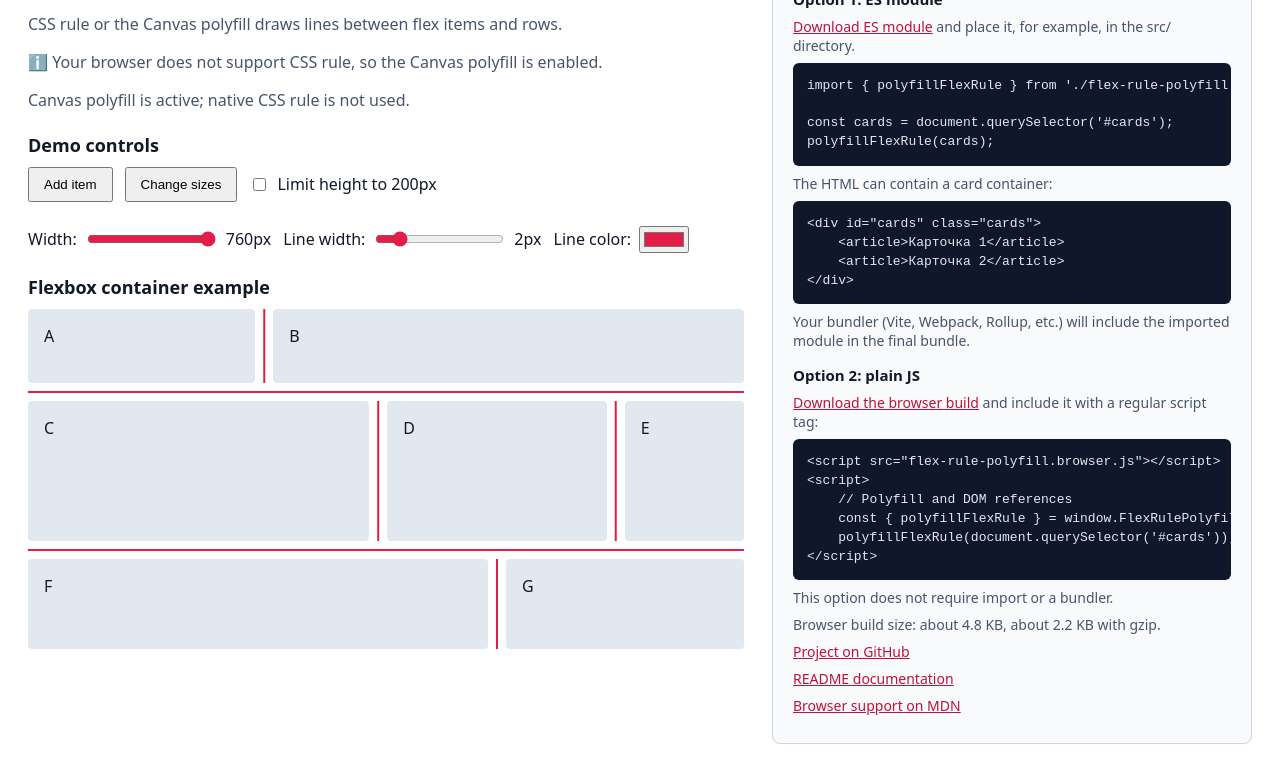
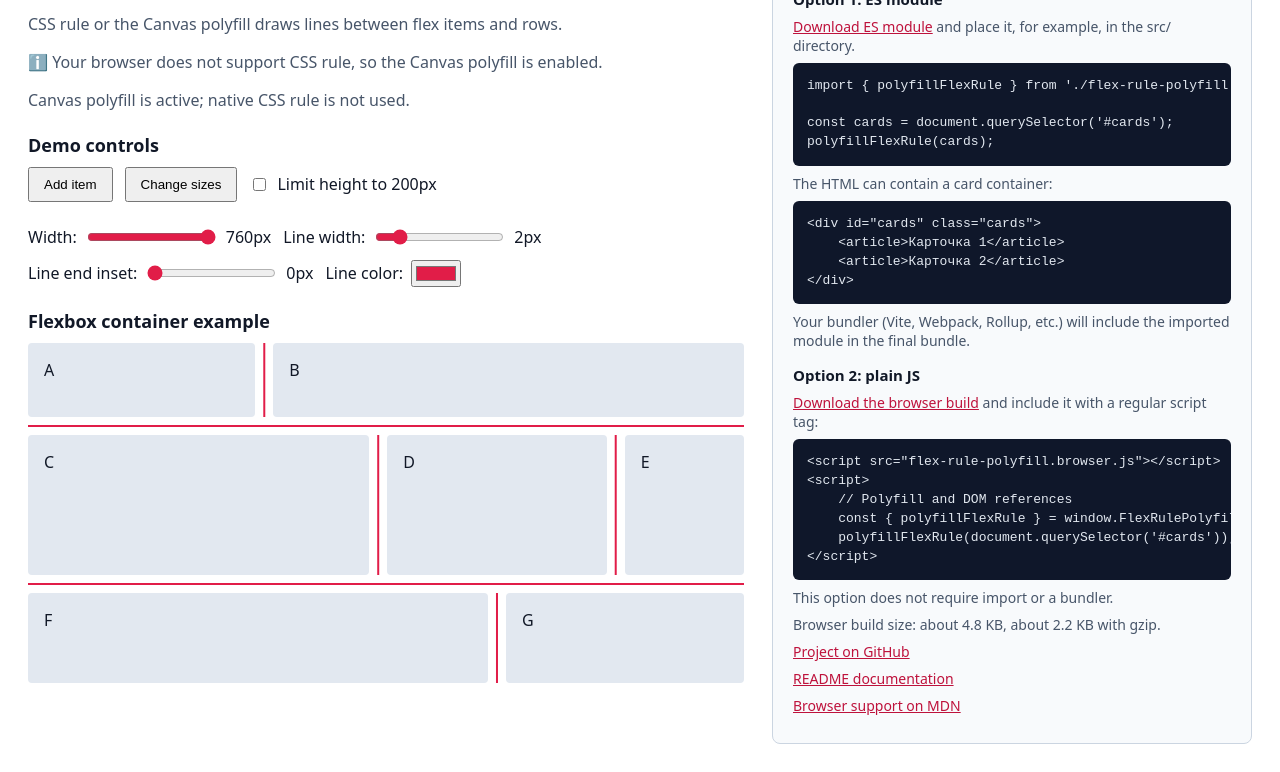
Before and after one commit to Artemeey/flex-rule-polyfill, a website: page demo/index.html in a window 1280 px wide. Shown: the part 104-876 px from the top of the page. Drawn offline with Linux system fonts and the light colour scheme.

Commit message:
feat(demo): добавить управление отступом rule-inset

```diff
--- a/demo/index.html
+++ b/demo/index.html
@@ -306,6 +306,11 @@
                     <output id="rule-width-value">2px</output>
                 </div>
                 <div class="control-group">
+                    <label for="rule-inset" data-i18n="lineInset">Отступ концов линий:</label>
+                    <input id="rule-inset" type="range" min="0" max="20" step="1" value="0">
+                    <output id="rule-inset-value">0px</output>
+                </div>
+                <div class="control-group">
                     <label for="rule-color" data-i18n="lineColor">Цвет линии:</label>
                     <input id="rule-color" type="color" value="#e11d48">
                 </div>
@@ -387,6 +392,7 @@ polyfillFlexRule(cards);</code></pre>
             scrollLabel: 'Ограничить высоту 200px',
             containerWidth: 'Ширина:',
             lineWidth: 'Толщина линии:',
+            lineInset: 'Отступ концов линий:',
             lineColor: 'Цвет линии:',
             language: 'Язык:',
             usageTitle: 'Варианты подключения',
@@ -422,6 +428,7 @@ polyfillFlexRule(cards);</code></pre>
             scrollLabel: 'Limit height to 200px',
             containerWidth: 'Width:',
             lineWidth: 'Line width:',
+            lineInset: 'Line end inset:',
             lineColor: 'Line color:',
             language: 'Language:',
             usageTitle: 'Connection options',
@@ -454,11 +461,14 @@ polyfillFlexRule(cards);</code></pre>
     const containerWidthValue = document.querySelector('#value');
     const ruleWidth = document.querySelector('#rule-width');
     const ruleWidthValue = document.querySelector('#rule-width-value');
+    const ruleInset = document.querySelector('#rule-inset');
+    const ruleInsetValue = document.querySelector('#rule-inset-value');
     const ruleColor = document.querySelector('#rule-color');
     const defaultSettings = {
         language: 'en',
         width: '760',
         ruleWidth: '2',
+        ruleInset: '0',
         color: '#e11d48',
         scroll: false,
     };
@@ -470,6 +480,7 @@ polyfillFlexRule(cards);</code></pre>
             language: dictionary[params.get('language')] ? params.get('language') : defaultSettings.language,
             width: /^\d+$/.test(params.get('width') || '') ? params.get('width') : defaultSettings.width,
             ruleWidth: /^[1-8]$/.test(params.get('ruleWidth') || '') ? params.get('ruleWidth') : defaultSettings.ruleWidth,
+            ruleInset: /^\d+$/.test(params.get('ruleInset') || '') ? params.get('ruleInset') : defaultSettings.ruleInset,
             color: /^#[\da-f]{6}$/i.test(params.get('color') || '') ? params.get('color') : defaultSettings.color,
             scroll: params.get('scroll') === '1',
         };
@@ -480,6 +491,7 @@ polyfillFlexRule(cards);</code></pre>
             language: language.value,
             width: containerWidth.value,
             ruleWidth: ruleWidth.value,
+            ruleInset: ruleInset.value,
             color: ruleColor.value,
             scroll: scrollTest.checked ? '1' : '0',
         });
@@ -491,6 +503,7 @@ polyfillFlexRule(cards);</code></pre>
     language.value = settings.language;
     containerWidth.value = settings.width;
     ruleWidth.value = settings.ruleWidth;
+    ruleInset.value = settings.ruleInset;
     ruleColor.value = settings.color;
     scrollTest.checked = settings.scroll;
     let currentLanguage = settings.language;
@@ -591,14 +604,23 @@ polyfillFlexRule(cards);</code></pre>
     // Rule appearance
     const updateRule = () => {
         const width = `${ruleWidth.value}px`;
+        const inset = `${ruleInset.value}px`;
         const color = ruleColor.value;
         flex.style.setProperty('--flex-rule-width', width);
         flex.style.setProperty('--flex-rule-color', color);
+        flex.style.setProperty('--flex-rule-inset', inset);
         flex.style.setProperty('rule', `${width} solid ${color}`);
+        flex.style.setProperty('rule-inset', inset);
         ruleWidthValue.textContent = width;
+        ruleInsetValue.textContent = inset;
     };
 
     ruleWidth.addEventListener('input', () => {
+        updateRule();
+        saveSettingsToHash();
+    });
+
+    ruleInset.addEventListener('input', () => {
         updateRule();
         saveSettingsToHash();
     });
```
